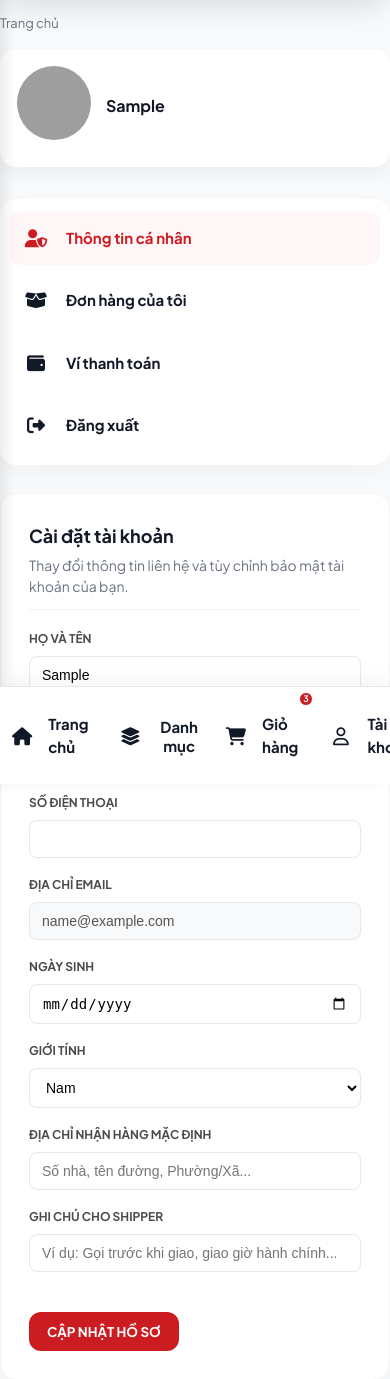
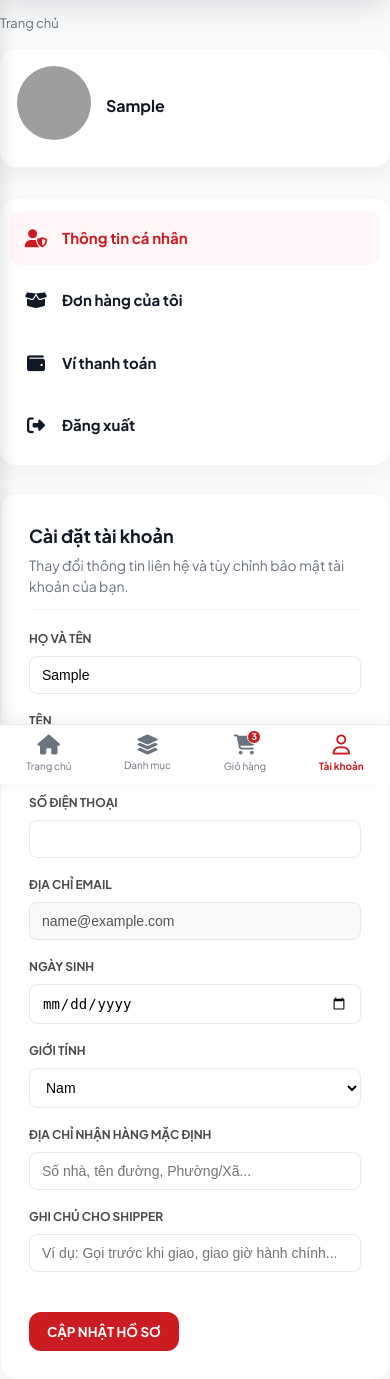
Before and after one commit to vuluongvu/PTUD_Python_Nhom07, a Django app: page /profile/ in a window 390 px wide. Shown: the part 60-1439 px from the top of the page. Run offline with Django 5.2, Linux system fonts and the light colour scheme; the visitor is signed in with stand-in values (Sample User, id 1); data comes from the database, SQL or seed files in the repository; data that the repository does not hold is empty; grey boxes are pictures that could not be loaded.

Commit message:
responsive profile page for mobile

```diff
--- a/core/templates/core/base.html
+++ b/core/templates/core/base.html
@@ -135,7 +135,9 @@
 
     {% if user.is_authenticated %}
     <a href="{% url 'users:profile' %}" class="action-btn">
-        <img src="{% if user_avatar_url %}{{ user_avatar_url }}{% else %}https://ui-avatars.com/api/?name={{ user.username }}{% endif %}" alt="Avatar">
+        <img src="{% if user_avatar_url %}{{ user_avatar_url }}
+        {% else %}https://ui-avatars.com/api/?name={{ user.username }}
+         {% endif %}" alt="Avatar">
     </a>
     {% else %}
     <a href="{% url 'users:login' %}" class="action-btn">
@@ -198,7 +200,7 @@
     <!-- MOBILE BOTTOM NAV (Dùng chung) -->
     {% block mobile_bottom_nav %}
     <div class="mobile-bottom-nav">
-      <a href="#" class="nav-item {% block nav_home_active %}{% endblock %}">
+      <a href="{% url 'core:home'%}" class="nav-item {% block nav_home_active %}{% endblock %}">
         <i class="fa-solid fa-house"></i><span>Trang chủ</span>
       </a>
       <button class="nav-item btn-mobile-menu">
@@ -214,12 +216,14 @@
         <!-- DJANGO: Cart count -->
         <span>Giỏ hàng</span>
       </a>
-      <a
-        href="{% url 'users:login' %}"
-        class="nav-item {% block nav_user_active %}{% endblock %}"
-      >
-        <i class="fa-regular fa-user"></i><span>Tài khoản</span>
-      </a>
+
+    <a href="{% if user.is_authenticated %}{% url 'users:profile' %}{% else %}{% url 'users:login' %}{% endif %}"
+   class="nav-item {% block nav_user_active %}{% endblock %}">
+    <i class="fa-regular fa-user"></i>
+    <span>
+      {% if user.is_authenticated %}Tài khoản{% else %}Đăng nhập{% endif %}
+    </span>
+    </a>
     </div>
     {% endblock %}
 
@@ -312,7 +316,7 @@
               alert('{{ message|escapejs }}'); // Hiển thị alert cho message
             {% endfor %}
           });
-        </script>
+        </>
       {% endif %}
 
     <script src="{% static 'core/js/main.js' %}"></script>
--- a/users/static/users/css/profile.css
+++ b/users/static/users/css/profile.css
@@ -73,8 +73,9 @@
     /* expand to available height */
 }
 
-.nav-item {
-    display: inline-flex;
+.nav-item-profile {
+    display: flex;
+    width: 100%;
     align-items: center;
     padding: 34px 16px;
     border-radius: 10px;
@@ -90,7 +91,7 @@
     justify-content: start;
 }
 
-.nav-item i {
+.nav-item-profile i {
     width: 28px;
     color: var(--text-secondary);
     margin-right: 12px;
@@ -98,12 +99,12 @@
     text-align: center;
 }
 
-.nav-item:hover {
+.nav-item-profile:hover {
     background: #f6f7f8;
     transform: translateY(-1px);
 }
 
-.nav-item.active {
+.nav-item-profile.active {
     background: #fff7f7;
     color: var(--primary);
 }
@@ -239,7 +240,7 @@
         font-size: 18px;
     }
 
-    .nav-item {
+    .nav-item-profile {
         padding: 16px 12px;
     }
 
--- a/users/static/users/css/style.css
+++ b/users/static/users/css/style.css
@@ -16,9 +16,7 @@
 
 body {
     background-color: var(--bg-body);
-    display: flex;
-    align-items: center;
-    justify-content: center;
+    /* don't force global centering - interferes with site layouts (profile, dashboards, etc.) */
     min-height: 100vh;
     padding: 20px;
     background-image: radial-gradient(#cb1c22 0.5px, transparent 0.5px), radial-gradient(#cb1c22 0.5px, var(--bg-body) 0.5px);
--- a/users/templates/users/profile.html
+++ b/users/templates/users/profile.html
@@ -1,5 +1,7 @@
-{% extends 'core/base.html' %} {% load static %} {% block title %}Hồ sơ -
-LapStore{% endblock %}
+{% extends 'core/base.html' %}
+{% block nav_user_active %}active{% endblock %}
+{% load static %}
+{% block title %}Hồ sơ - LapStore{% endblock %}
 {% block extra_css %}
 <link rel="stylesheet" href="{% static 'users/css/profile.css' %}">
 {% endblock %}
@@ -17,10 +19,10 @@ LapStore{% endblock %}
 
             </div>
             <div class="nav-menu">
-                <a href="#" class="nav-item active"><i class="fas fa-user-shield"></i> Thông tin cá nhân</a>
-                <a href="#" class="nav-item"><i class="fas fa-box-open"></i> Đơn hàng của tôi</a>
-                <a href="#" class="nav-item"><i class="fas fa-wallet"></i> Ví thanh toán</a>
-                <a href="{% url 'users:logout' %}" class="nav-item" id='logout'><i class="fas fa-sign-out-alt"></i> Đăng xuất</a>
+                <a href="#" class="nav-item-profile active"><i class="fas fa-user-shield"></i> Thông tin cá nhân</a>
+                <a href="#" class="nav-item-profile"><i class="fas fa-box-open"></i> Đơn hàng của tôi</a>
+                <a href="#" class="nav-item-profile"><i class="fas fa-wallet"></i> Ví thanh toán</a>
+                <a href="{% url 'users:logout' %}" class="nav-item-profile" id='logout'><i class="fas fa-sign-out-alt"></i> Đăng xuất</a>
             </div>
         </aside>
                 <script>
```
